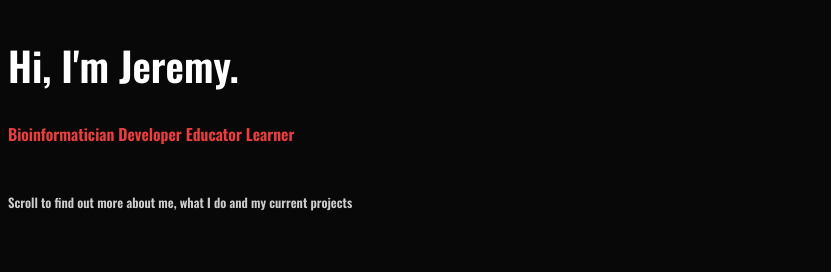
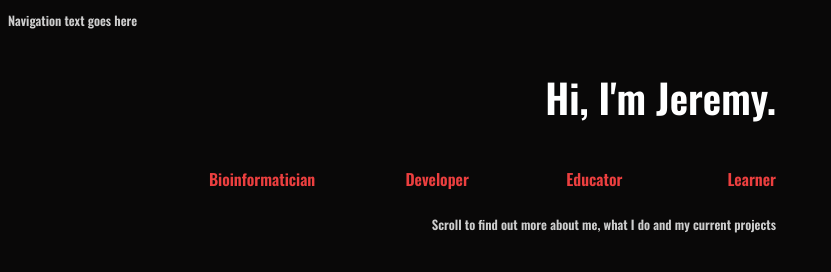
Before and after one commit to jeremy-cloud-space/personal-homepage, a plain HTML site: page index.html in a window 1280 px wide. Shown: the whole page, without its empty margins (0-831 px from the left). Drawn offline with nearby package versions, Linux system fonts and the light colour scheme.

Commit message:
Update basic grid setup and HTML divs
Added prototype grid setup and containers for main site

```diff
--- a/index.html
+++ b/index.html
@@ -12,10 +12,33 @@
   </head>
   <body>
     <main>
-        <h1 id="greeting">Hi, I'm Jeremy. </h1>
-        <h2 id="whoami"> Bioinformatician  Developer  Educator Learner</h2>
-        <br>
-        <h2 id="actiontext">Scroll to find out more about me, what I do and my current projects</h2>
+      <nav>
+        <h2 id="actiontext">Navigation text goes here</h2>
+      </nav>
+      <div class="container">
+        <div class="contentrow">
+          <div class="leftcolumn">
+            <h1 id="greeting">Hi, I'm Jeremy. </h1>
+            <div class="about-text">
+              <h2 id="whoami">
+                Bioinformatician
+              </h2>
+              <h2 id="whoami">
+                Developer
+              </h2>
+              <h2 id="whoami">
+                Educator
+              </h2>
+              <h2 id="whoami">
+                Learner
+              </h2>
+            </div>
+            <h2 id="actiontext">
+              Scroll to find out more about me, what I do and
+              my current projects</h2>
+          </div>
+        </div>
+      </div>
     </main>
   </body>
 </html>
--- a/stylesheets/styles.css
+++ b/stylesheets/styles.css
@@ -3,8 +3,25 @@ html {
     font-family: 'Oswald', sans-serif;
 }
 
-body {
+.container {
     display: grid;
+    grid-template-rows: 80vh 20vh;
+    grid-row-start: 1;
+}
+
+.contentrow {
+    display: grid;
+    grid-template-columns: 60vw 40vw;
+}
+
+.leftcolumn {
+    text-align: right;
+}
+
+.about-text {
+    display: grid;
+    grid-template-columns: repeat(4, 20%);
+    justify-content: right;
 }
 
 /* Text formattting */
```
